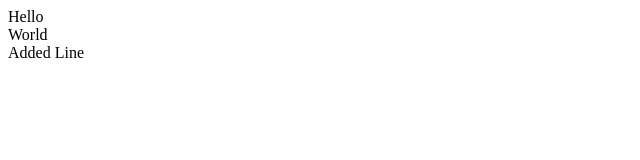
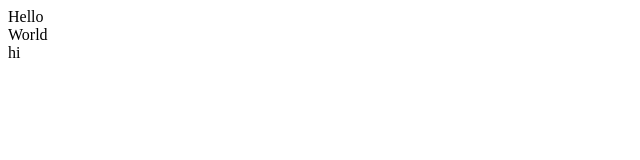
Before and after one commit to Gaurav-Mobio/Demo-repo, a plain HTML site: page index.html in a window 1280 px wide. Shown: the full height of the page, 0-640 px from the left. Drawn offline with Linux system fonts and the light colour scheme.

Commit message:
hi added

```diff
--- a/index.html
+++ b/index.html
@@ -1,4 +1,4 @@
 <!DOCTYPE html>
 <div>Hello</div>
 <div>World</div>
-<a> Added Line</a>
+<a> hi</a>
```
